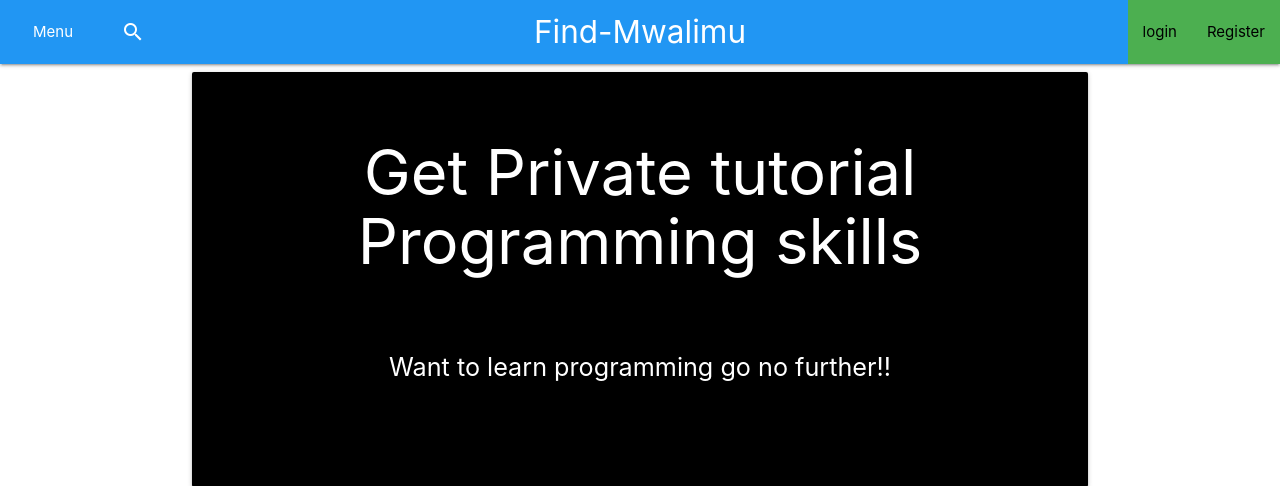
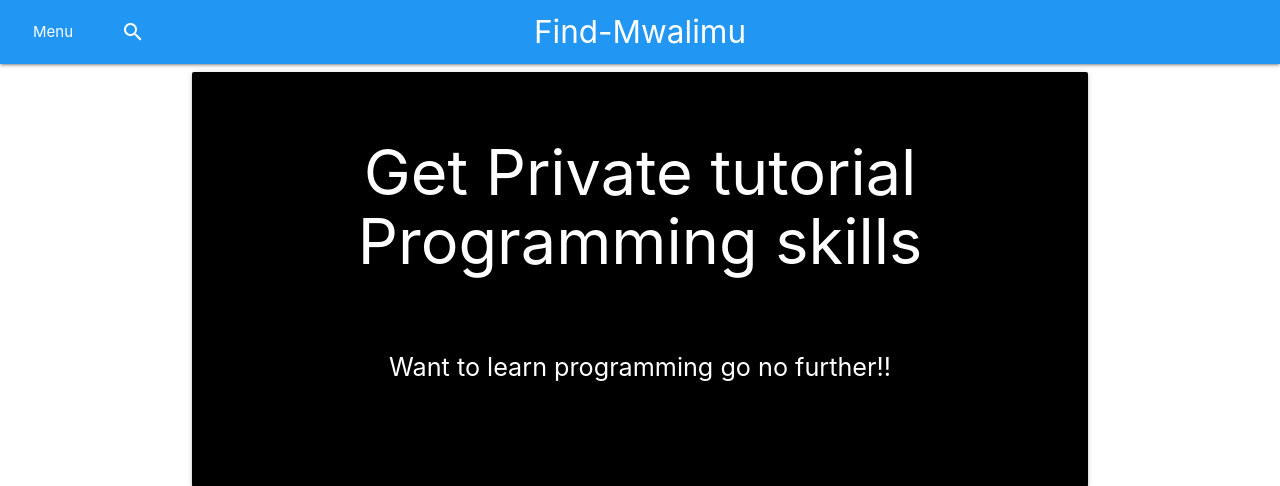
Before and after one commit to LekamCharity/Find-Mwalimu, a Django app: page / in a window 1280 px wide. Shown: the top 486 px of the page. Run offline with Django 3.2, Linux system fonts and the light colour scheme; data that the repository does not hold is empty.

Commit message:
changes on navbar

```diff
--- a/Tutor/templates/navbar.html
+++ b/Tutor/templates/navbar.html
@@ -7,8 +7,8 @@
             </ul>
             <a href="{% url 'index' %}" class="brand-logo center">Find-Mwalimu</a>
             <ul id="nav-mobile" class="right">
-                <li class="green"><a href="" class=" black-text">login</a></li>
-                <li class="green"><a href="" class=" black-text">Register</a></li>
+                <!-- <li class="green"><a href="" class=" black-text">login</a></li>
+                <li class="green"><a href="" class=" black-text">Register</a></li> -->
             </ul>
         </div>
     </nav>
```
